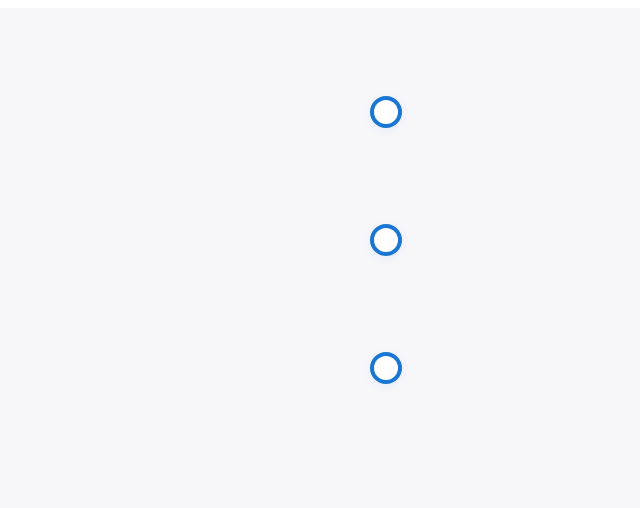
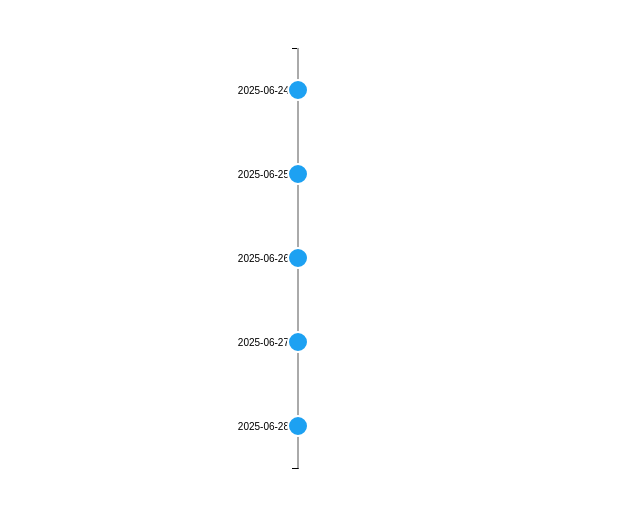
Before and after one commit to motttey/fujiko-timeline, a React app: page / in a window 1280 px wide. Shown: the top 508 px of the page, without its empty margins (222-862 px from the left). Built offline with nearby package versions, Linux system fonts and the light colour scheme.

Commit message:
modify: use D3 timeline

```diff
--- a/src/index.tsx
+++ b/src/index.tsx
@@ -8,11 +8,20 @@ declare global {
   }
 }
 
-import React, { useEffect, useState } from "react";
+import React, { useEffect, useRef, useState } from "react";
 import { createRoot } from "react-dom/client";
+import * as d3 from "d3";
 import "./style.css";
 
-const timelineData = [
+// 日付を分散させたサンプルデータ
+type TimelineItem = {
+  id: number;
+  date: string;
+  text: string;
+  url: string;
+};
+
+const timelineData: TimelineItem[] = [
   {
     id: 1,
     date: "2025-06-24",
@@ -21,18 +30,31 @@ const timelineData = [
   },
   {
     id: 2,
-    date: "2025-06-24",
+    date: "2025-06-25",
     text: "ポスト2",
     url: "https://twitter.com/mt_tg/status/1937472607395438932",
   },
   {
     id: 3,
-    date: "2025-06-24",
+    date: "2025-06-26",
     text: "ポスト3",
     url: "https://twitter.com/mt_tg/status/1936601492926112120",
   },
+  {
+    id: 4,
+    date: "2025-06-27",
+    text: "ポスト4",
+    url: "https://twitter.com/mt_tg/status/1938254573501878356",
+  },
+  {
+    id: 5,
+    date: "2025-06-28",
+    text: "ポスト5",
+    url: "https://twitter.com/mt_tg/status/1938894001379385441",
+  },
 ];
 
+// Twitter埋め込みスクリプト
 const loadTwitterScript = () => {
   if (window.twttr) {
     window.twttr.widgets.load();
@@ -45,39 +67,120 @@ const loadTwitterScript = () => {
 };
 
 const Timeline: React.FC = () => {
+  const svgRef = useRef<SVGSVGElement | null>(null);
   const [hoveredId, setHoveredId] = useState<number | null>(null);
+  const [hoverPos, setHoverPos] = useState<{ x: number; y: number } | null>(null);
 
+  // D3でタイムライン描画
+  useEffect(() => {
+    const margin = { top: 40, right: 40, bottom: 40, left: 80 };
+    const width = 400;
+    const height = 500;
+
+    // SVG初期化
+    const svg = d3.select(svgRef.current);
+    svg.selectAll("*").remove();
+
+    // 日付を昇順でソート
+    const data = [...timelineData].sort((a, b) => a.date.localeCompare(b.date));
+
+    // yスケール（日付→位置）
+    const dates = Array.from(new Set(data.map((d) => d.date)));
+    const yScale = d3
+      .scalePoint()
+      .domain(dates)
+      .range([margin.top, height - margin.bottom])
+      .padding(0.5);
+
+    // y軸
+    svg
+      .append("g")
+      .attr("transform", `translate(${margin.left},0)`)
+      .call(d3.axisLeft(yScale));
+
+    // タイムライン線
+    svg
+      .append("line")
+      .attr("x1", margin.left)
+      .attr("x2", margin.left)
+      .attr("y1", margin.top)
+      .attr("y2", height - margin.bottom)
+      .attr("stroke", "#aaa")
+      .attr("stroke-width", 2);
+
+    // ドット描画
+    svg
+      .selectAll<SVGCircleElement, TimelineItem>("circle.timeline-dot")
+      .data(data)
+      .enter()
+      .append("circle")
+      .attr("class", "timeline-dot")
+      .attr("cx", margin.left)
+      .attr("cy", (d: TimelineItem) => yScale(d.date)!)
+      .attr("r", 10)
+      .attr("fill", "#1da1f2")
+      .attr("stroke", "#fff")
+      .attr("stroke-width", 2)
+      .style("cursor", "pointer")
+      .on("mouseenter", function (event: MouseEvent, d: TimelineItem) {
+        setHoveredId(d.id);
+        // SVG座標を取得してポップアップ位置に使う
+        const rect = svgRef.current?.getBoundingClientRect();
+        if (rect) {
+          setHoverPos({
+            x: rect.left + margin.left,
+            y: rect.top + yScale(d.date)!,
+          });
+        }
+      })
+      .on("mouseleave", function () {
+        setHoveredId(null);
+        setHoverPos(null);
+      });
+  }, []);
+
+  // Twitter埋め込みスクリプトのロード
   useEffect(() => {
     loadTwitterScript();
   }, []);
 
+  // hoveredIdが変わるたびにTwitterウィジェットを再ロード
   useEffect(() => {
     if (window.twttr) {
       window.twttr.widgets.load();
     }
-  });
+  }, [hoveredId]);
+
+  // hover中のデータ
+  const hoveredData = timelineData.find((d) => d.id === hoveredId);
 
   return (
-    <div className="timeline-container">
-      <div className="timeline-vertical-line">
-        {timelineData.map((item, idx) => (
+    <div style={{ position: "relative", width: 400, height: 500, margin: "0 auto" }}>
+      <svg ref={svgRef} width={400} height={500} />
+      {hoveredData && hoverPos && (
         <div
-            key={item.id}
-            className="timeline-node-wrapper"
-            onMouseEnter={() => setHoveredId(item.id)}
-            onMouseLeave={() => setHoveredId(null)}
+          style={{
+            position: "fixed",
+            left: hoverPos.x + 30,
+            top: hoverPos.y - 60,
+            zIndex: 10,
+            background: "#fff",
+            border: "1px solid #ccc",
+            borderRadius: 8,
+            boxShadow: "0 2px 8px rgba(0,0,0,0.15)",
+            padding: 8,
+            minWidth: 320,
+          }}
+          onMouseLeave={() => {
+            setHoveredId(null);
+            setHoverPos(null);
+          }}
         >
-            <div className="timeline-node" />
-            {hoveredId === item.id && (
-              <div className={`timeline-bubble ${idx % 2 === 0 ? "left" : "right"}`}>
           <blockquote className="twitter-tweet">
-                  <a href={item.url}></a>
+            <a href={hoveredData.url}></a>
           </blockquote>
         </div>
       )}
-          </div>
-        ))}
-      </div>
     </div>
   );
 };
```
Lines whose indentation alone changed are shown as unchanged.
